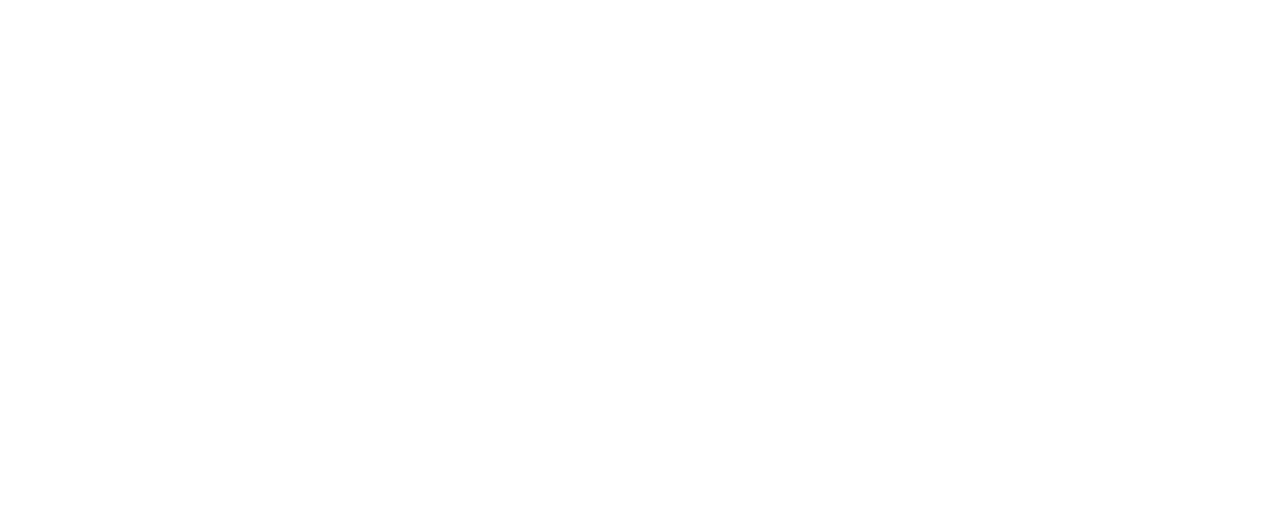
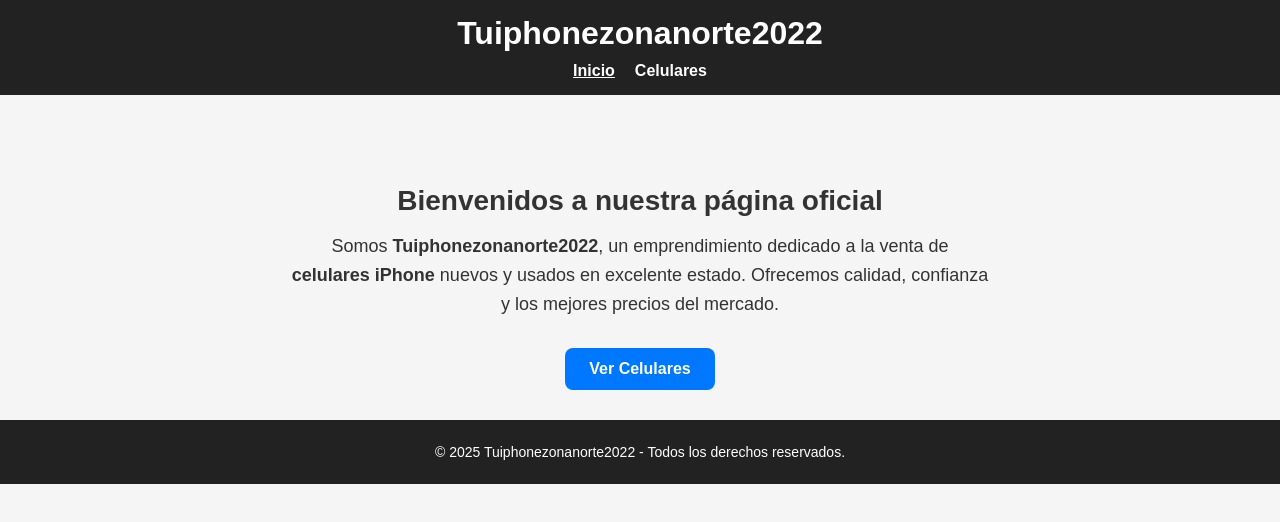
Before and after one commit to Emi-legui/Cliente-Ariana, a plain HTML site: page index.html in a window 1280 px wide. Drawn offline with Linux system fonts and the light colour scheme.

Commit message:
primer comic de prueba

```diff
--- a/index.html
+++ b/index.html
@@ -3,9 +3,45 @@
 <head>
     <meta charset="UTF-8">
     <meta name="viewport" content="width=device-width, initial-scale=1.0">
-    <title>Document</title>
+    <title>Tuiphonezonanorte</title>
+    <link rel="stylesheet" href="style.css">
 </head>
 <body>
+        <!-- ======= ENCABEZADO ======= -->
+    <header>
+        <h1>Tuiphonezonanorte2022</h1>
+        <nav>
+            <ul>
+                <li><a href="index.html" class="activo">Inicio</a></li>
+                <li><a href="celulares.html">Celulares</a></li>
+            </ul>
+        </nav>
+    </header>
 
+    <!-- ======= SECCIÓN PRINCIPAL ======= -->
+    <main>
+        <section class="inicio">
+            <h2>Bienvenidos a nuestra página oficial</h2>
+            <p>
+                <!-- Acá podés agregar una breve descripción del emprendimiento -->
+                Somos <strong>Tuiphonezonanorte2022</strong>, un emprendimiento dedicado a la venta de
+                <b>celulares iPhone</b> nuevos y usados en excelente estado.
+                Ofrecemos calidad, confianza y los mejores precios del mercado.
+            </p>
+
+            <!-- Si querés agregar una imagen de portada, usá esta línea -->
+            <!-- <img src="img/portada.jpg" alt="Portada Tuiphonezonanorte2022"> -->
+
+            <!-- Botón que lleva a la página de celulares -->
+            <a href="celulares.html" class="boton">Ver Celulares</a>
+        </section>
+    </main>
+
+    <!-- ======= PIE DE PÁGINA ======= -->
+    <footer>
+        <p>© 2025 Tuiphonezonanorte2022 - Todos los derechos reservados.</p>
+    </footer>
+
+    <script src="script.js"></script>
 </body>
 </html>
--- a/style.css
+++ b/style.css
@@ -0,0 +1,129 @@
+/* ======== Estilos Generales ======== */
+body {
+    font-family: Arial, sans-serif;
+    margin: 0;
+    background-color: #f5f5f5;
+    color: #333;
+}
+
+header {
+    background-color: #222;
+    color: white;
+    padding: 15px 0;
+    text-align: center;
+}
+
+header h1 {
+    margin: 0;
+}
+
+nav ul {
+    list-style: none;
+    padding: 0;
+    margin: 10px 0 0;
+    display: flex;
+    justify-content: center;
+    gap: 20px;
+}
+
+nav a {
+    color: white;
+    text-decoration: none;
+    font-weight: bold;
+}
+
+nav a.activo {
+    text-decoration: underline;
+}
+
+main {
+    padding: 30px;
+    text-align: center;
+}
+
+/* ======== Galería ======== */
+.galeria h2 {
+    font-size: 24px;
+    margin-bottom: 20px;
+}
+
+.contenedor-celulares {
+    display: grid;
+    grid-template-columns: repeat(auto-fit, minmax(250px, 1fr));
+    gap: 25px;
+    margin-top: 20px;
+}
+
+.card {
+    background: white;
+    border-radius: 10px;
+    box-shadow: 0 2px 8px rgba(0,0,0,0.1);
+    padding: 15px;
+    transition: transform 0.3s ease;
+}
+
+.card:hover {
+    transform: scale(1.03);
+}
+
+.card img {
+    width: 100%;
+    border-radius: 10px;
+}
+
+.card h3 {
+    margin: 10px 0 5px;
+    font-size: 18px;
+}
+
+.card p {
+    color: #555;
+}
+
+footer {
+    background-color: #222;
+    color: white;
+    text-align: center;
+    padding: 10px;
+    font-size: 14px;
+}
+/* ======== Sección Inicio ======== */
+.inicio {
+    text-align: center;
+    margin-top: 60px;
+}
+
+.inicio h2 {
+    font-size: 28px;
+    margin-bottom: 15px;
+}
+
+.inicio p {
+    font-size: 18px;
+    line-height: 1.6;
+    max-width: 700px;
+    margin: 0 auto 30px;
+}
+
+.inicio img {
+    width: 80%;
+    max-width: 600px;
+    border-radius: 15px;
+    margin-bottom: 25px;
+}
+
+/* ======== Botón ======== */
+.boton {
+    display: inline-block;
+    background-color: #0077ff;
+    color: white;
+    padding: 12px 24px;
+    border-radius: 8px;
+    text-decoration: none;
+    font-weight: bold;
+    transition: background 0.3s ease;
+}
+
+.boton:hover {
+    background-color: #005bcc;
+}
```
Also changed, not shown: Celulares.html (added, +58 -0 lines).
